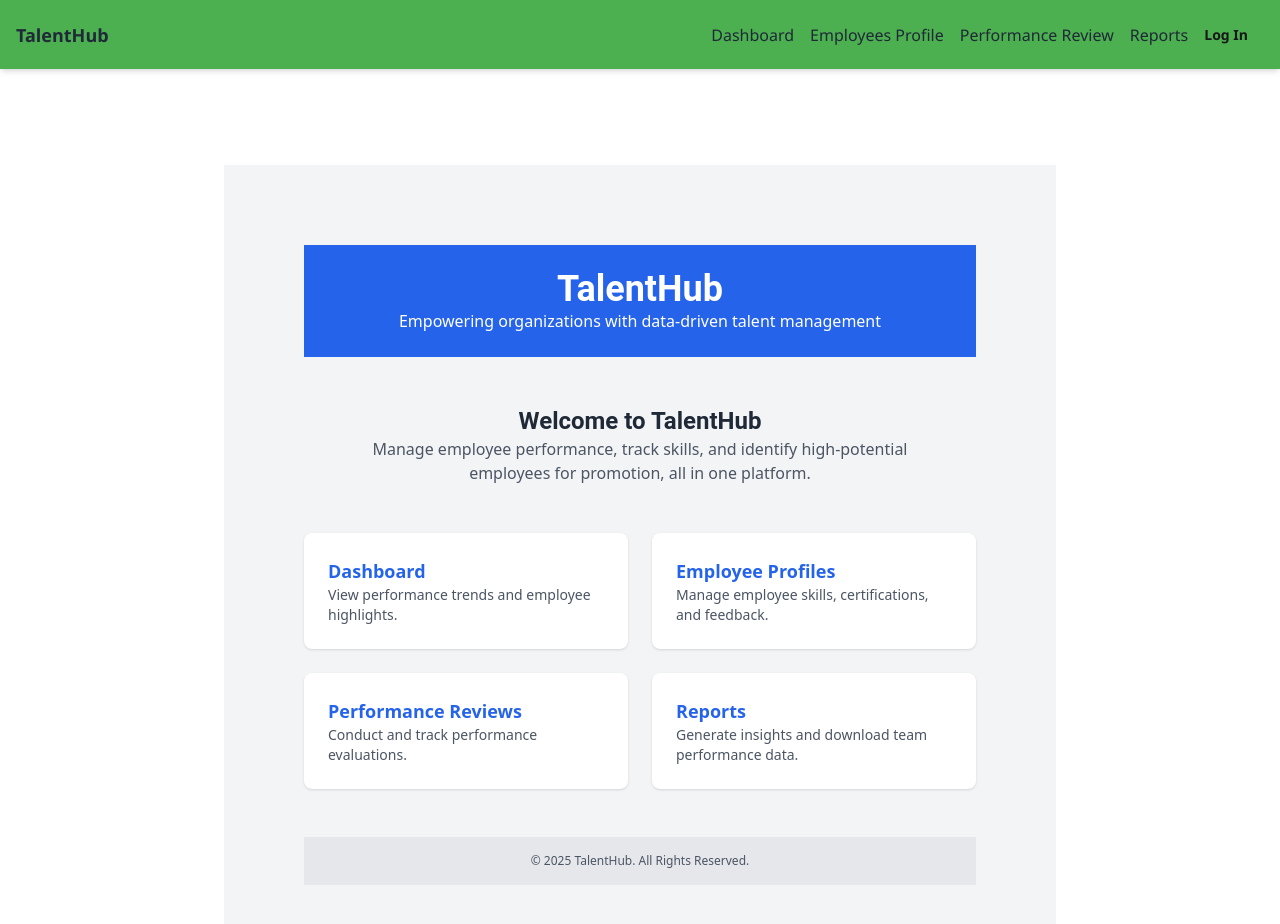
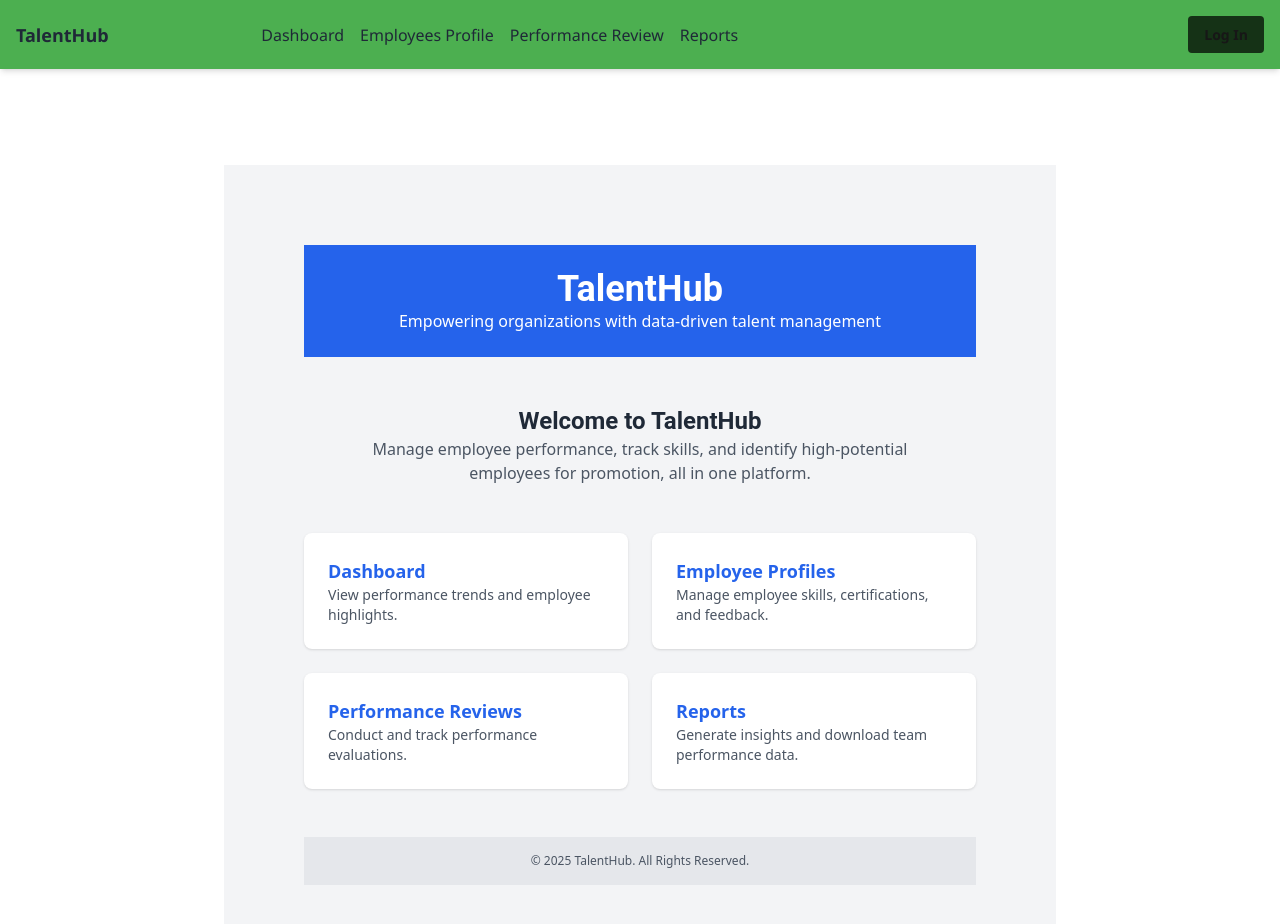
Before and after one commit to bananaNuggets75/talent-hub, a Next.js app: page / in a window 1280 px wide. Shown: the top 924 px of the page. Built offline with nearby package versions, Linux system fonts and the light colour scheme.

Commit message:
navbar: adjust-design-2.0

```diff
--- a/app/globals.css
+++ b/app/globals.css
@@ -353,10 +353,12 @@ nav .right-nav .login-button {
   font-size: 0.875rem;
   font-weight: bold;
   color: var(--foreground);
-  background-color: transparent;
+  background-color: #153216;
   border: none;
   cursor: pointer;
   transition: color 0.3s ease;
+  margin-left: 450px;
+
 }
 
 nav .right-nav .login-button:hover {
--- a/components/navbar.tsx
+++ b/components/navbar.tsx
@@ -13,21 +13,21 @@ export default function Navbar() {
         </div>
         <ul className="flex space-x-4">
           <li>
-            <Link href="/dashboard" className="text-gray-800 hover:text-green-600">Dashboard</Link>
+            <Link href="/dashboard" className="text-gray-800 hover:text-purple-600">Dashboard</Link>
           </li>
           <li>
-            <Link href="/employee-profile" className="text-gray-800 hover:text-green-600">Employees Profile</Link>
+            <Link href="/employee-profile" className="text-gray-800 hover:text-purple-600">Employees Profile</Link>
           </li>
           <li>
-            <Link href="/performance-review" className="text-gray-800 hover:text-green-600">Performance Review</Link>
+            <Link href="/performance-review" className="text-gray-800 hover:text-purple-600">Performance Review</Link>
           </li>
           <li>
-            <Link href="/reports" className="text-gray-800 hover:text-green-600">Reports</Link>
+            <Link href="/reports" className="text-gray-800 hover:text-purple-600">Reports</Link>
           </li>
         </ul>
         <div className="right-nav">
           <Link href="/login">
-            <button className="login-button bg-blue-green text-white px-4 py-2 rounded hover:bg-green-700 transition">
+            <button className="login-button bg-blue-purple text-gray-800 px-4 py-2 rounded hover:bg-purple-700 transition">
               Log In
             </button>
           </Link>
```
